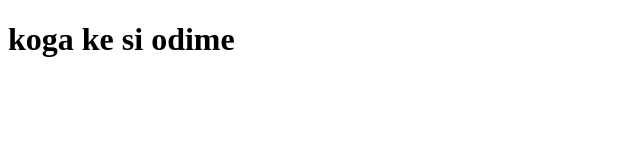
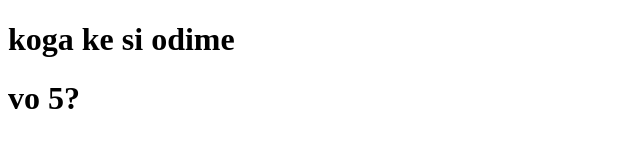
Before and after one commit to martcvet/demo-martin, a plain HTML site: page index.html in a window 1280 px wide. Shown: the whole page, without its empty margins (0-640 px from the left). Drawn offline with Linux system fonts and the light colour scheme.

Commit message:
second commit

```diff
--- a/index.html
+++ b/index.html
@@ -4,5 +4,7 @@
 
 <h1>koga ke si odime</h1>
 
+<h1>vo 5?</h1>
+
 </body>
 </html>
```
